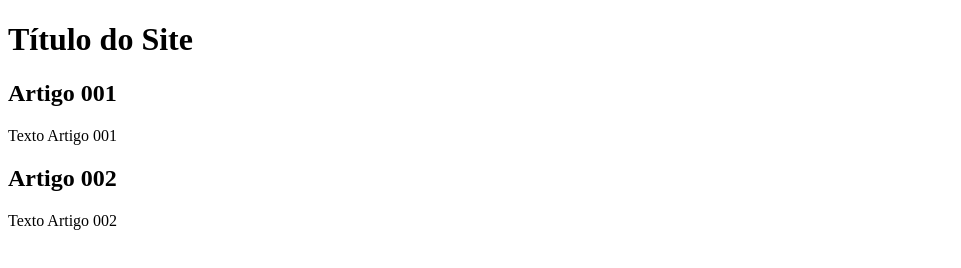
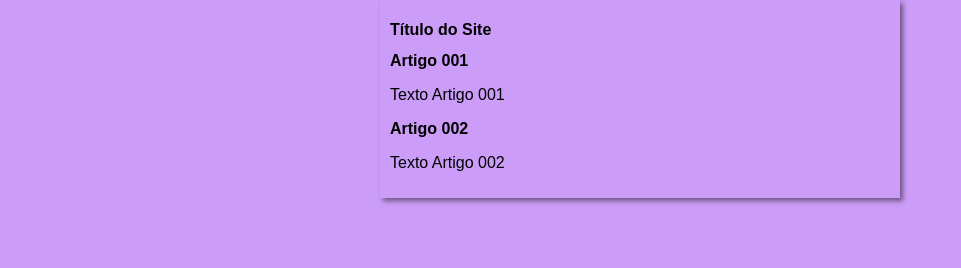
Before and after one commit to renan-almeidaa/projeto-site, a plain HTML site: page index.html in a window 1280 px wide. Shown: the whole page, without its empty margins (0-961 px from the left). Drawn offline with Linux system fonts and the light colour scheme.

Commit message:
Iniciei o design

```diff
--- /dev/null
+++ b/estilos/style.css
@@ -0,0 +1,12 @@
+* {
+    font-family: Arial, Helvetica, sans-serif;
+    font-size: 16px;
+}
+
+body {
+    background-color: rgb(204, 157, 248);
+    width: 500px;
+    margin: auto;
+    padding: 10px;
+    box-shadow: 3px 3px 5px rgba(0, 0, 0, 0.473);
+}
--- a/index.html
+++ b/index.html
@@ -4,6 +4,7 @@
     <meta charset="UTF-8">
     <meta http-equiv="X-UA-Compatible" content="IE=edge">
     <meta name="viewport" content="width=device-width, initial-scale=1.0">
+    <link rel="stylesheet" href="estilos/style.css">
     <title>Titudo do site</title>
 </head>
 <body>
```
